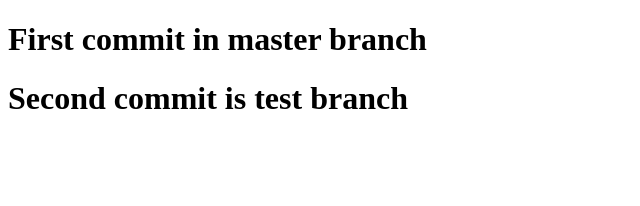
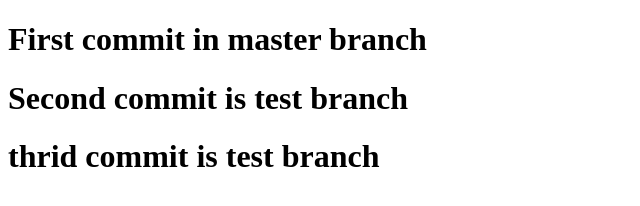
Before and after one commit to silver107u/Web-Automation, a plain HTML site: page index.html in a window 1280 px wide. Shown: the whole page, without its empty margins (0-640 px from the left). Drawn offline with Linux system fonts and the light colour scheme.

Commit message:
test: second commit
added header in the file

```diff
--- a/index.html
+++ b/index.html
@@ -8,6 +8,7 @@
 <body>
     <h1> First commit in master branch</h1>
     <h1> Second commit is test branch </h1>
+    <h1> thrid commit is test branch </h1>
 </body>
 
 </html>
```
